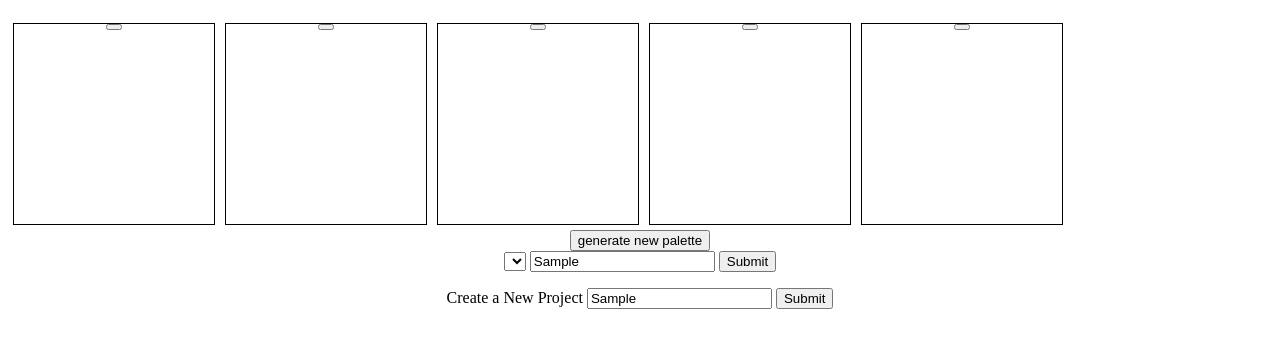
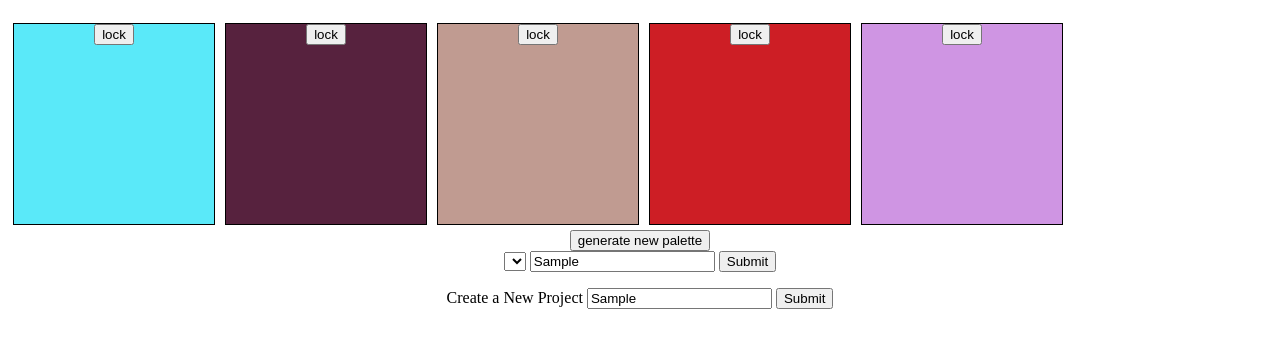
Before and after one commit to SageVanGogt/palette-picker, a website: page public/index.html in a window 1280 px wide. Both pictures are taken after typing "Sample", "Sample" into the empty fields and a click on the button "generate new palette". Shown: the part 48-396 px from the top of the page. Drawn offline with nearby package versions, Linux system fonts and the light colour scheme.

Commit message:
Add functionality for palette randomizer and locker

```diff
--- a/public/index.html
+++ b/public/index.html
@@ -16,24 +16,24 @@
   <body>
     <h1 class="header">Nose Picker</h1>
     <section class="color-palette">
-      <div class="color color1">
-        <button></button>
+      <div class="color color1" name="color1">
+        <button class="lock-btn">lock</button>
         <h3></h3>
       </div>
-      <div class="color color2">
-        <button></button>
+      <div class="color color2" name="color2">
+        <button class="lock-btn">lock</button>
         <h3></h3>
       </div>
-      <div class="color color3">
-        <button></button>
+      <div class="color color3" name="color3">
+        <button class="lock-btn">lock</button>
         <h3></h3>
       </div>
-      <div class="color color4">
-        <button></button>
+      <div class="color color4" name="color4">
+        <button class="lock-btn">lock</button>
         <h3></h3>
       </div>
-      <div class="color color5">
-        <button></button>
+      <div class="color color5" name="color5">
+        <button class="lock-btn">lock</button>
         <h3></h3>
       </div>
     </section>
@@ -56,6 +56,7 @@
 
       </section>
     </section>
+    <script src="https://ajax.googleapis.com/ajax/libs/jquery/3.3.1/jquery.min.js"></script>
     <script
       type="text/javascript"
       src="js/scripts.js">
--- a/public/js/scripts.js
+++ b/public/js/scripts.js
@@ -1,5 +1,66 @@
-document.addEventListener("DOMContentLoaded", function() {
+$( document ).ready(function() {
+  $('.new-palette').on('click', randomizePalette);
+  $('.lock-btn').on('click', toggleLockColor);
+
+  let palette = [];
+  let finalPalette = {};
+
+  function randomizePalette() {
+    palette = [];
+    for (i = 0; i < 5; i++) {
+      palette.push('#'+(Math.random()*0xFFFFFF<<0).toString(16));
+    };
+    prependPalette();
+  };
+
+  function toggleLockColor() {
+    const name = this.parentElement.attributes.name.value;
+
+    if(!finalPalette[name]) {
+      finalPalette[name] = $(`.${name}`).css('background-color');
+    } else {
+      finalPalette[name] = null;
+    };
+  }
+
+  function prependPalette() {
+    if(finalPalette['color1']) {
+      $('.color1').css('background-color', `${finalPalette['color1']}`)
+    } else {
+      $('.color1').css('background-color', `${palette[0]}`)
+    }
+    if(finalPalette['color2']) {
+      $('.color2').css('background-color', `${finalPalette['color2']}`)
+    } else {
+      $('.color2').css('background-color', `${palette[1]}`)
+    }
+    if(finalPalette['color3']) {
+      $('.color3').css('background-color', `${finalPalette['color3']}`)
+    } else {
+      $('.color3').css('background-color', `${palette[2]}`)
+    }
+    if(finalPalette['color4']) {
+      $('.color4').css('background-color', `${finalPalette['color4']}`)
+    } else {
+      $('.color4').css('background-color', `${palette[3]}`)
+    }
+    if(finalPalette['color5']) {
+      $('.color5').css('background-color', `${finalPalette['color5']}`)
+    } else {
+      $('.color5').css('background-color', `${palette[4]}`)
+    }
+  };
+});
 
 
 
-});
+      // $('.color').css('background-color', `${color}`)
+      // $('.color-palette').prepend(`
+      // <div
+      //   class="color"
+      //   style="background-color:${color};"
+      // >
+      //   <button></button>
+      //   <h3>${color}</h3>
+      // </div>
+      // `);
```
